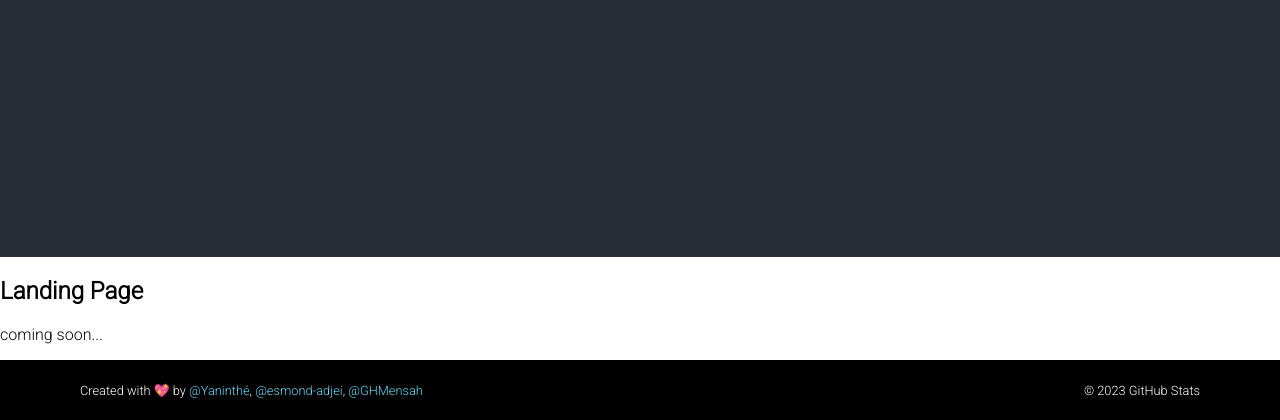
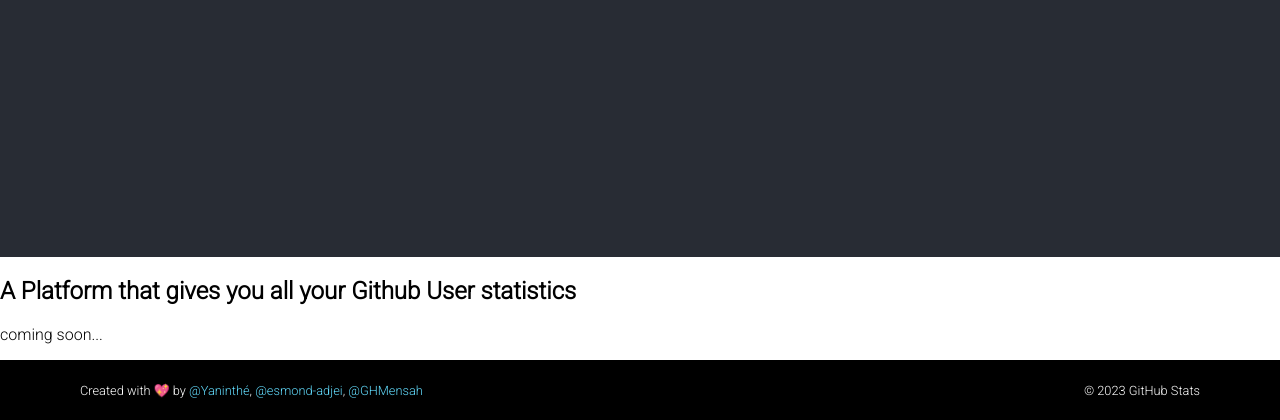
Before and after one commit to Yantiomene/Github-stats, a Flask app: page / in a window 1280 px wide. Shown: the part 623-1043 px from the top of the page. Run offline with Flask 3, Linux system fonts and the light colour scheme; some libraries are stand-ins or nearby versions.

Commit message:
update to index.html file
Adding descriptive text to page

```diff
--- a/app/templates/index.html
+++ b/app/templates/index.html
@@ -12,7 +12,7 @@
       </div>
       <!-- END OF BANNER -->
 <main>
-  <h2>Landing Page</h2>
+  <h2>A Platform that gives you all your Github User statistics</h2>
   <!-- Add project description and whaterver here to attrack users -->
   <p>coming soon...</p>
 </main>
```
